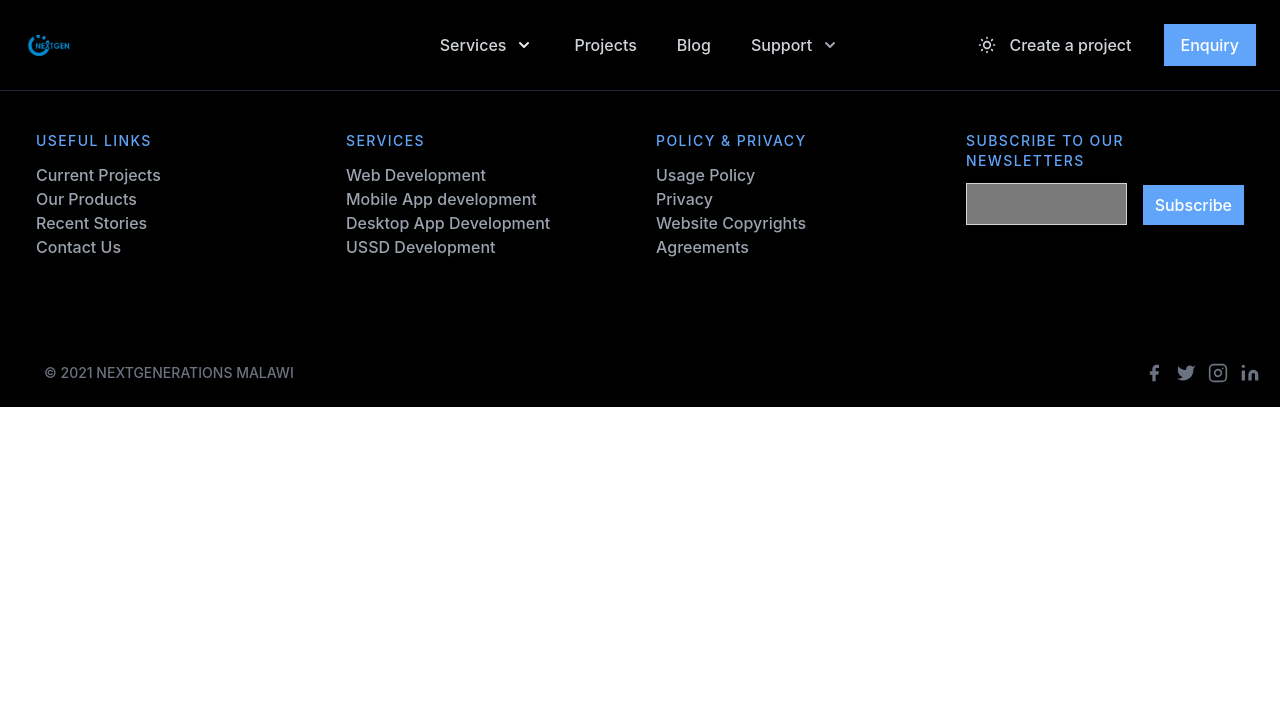
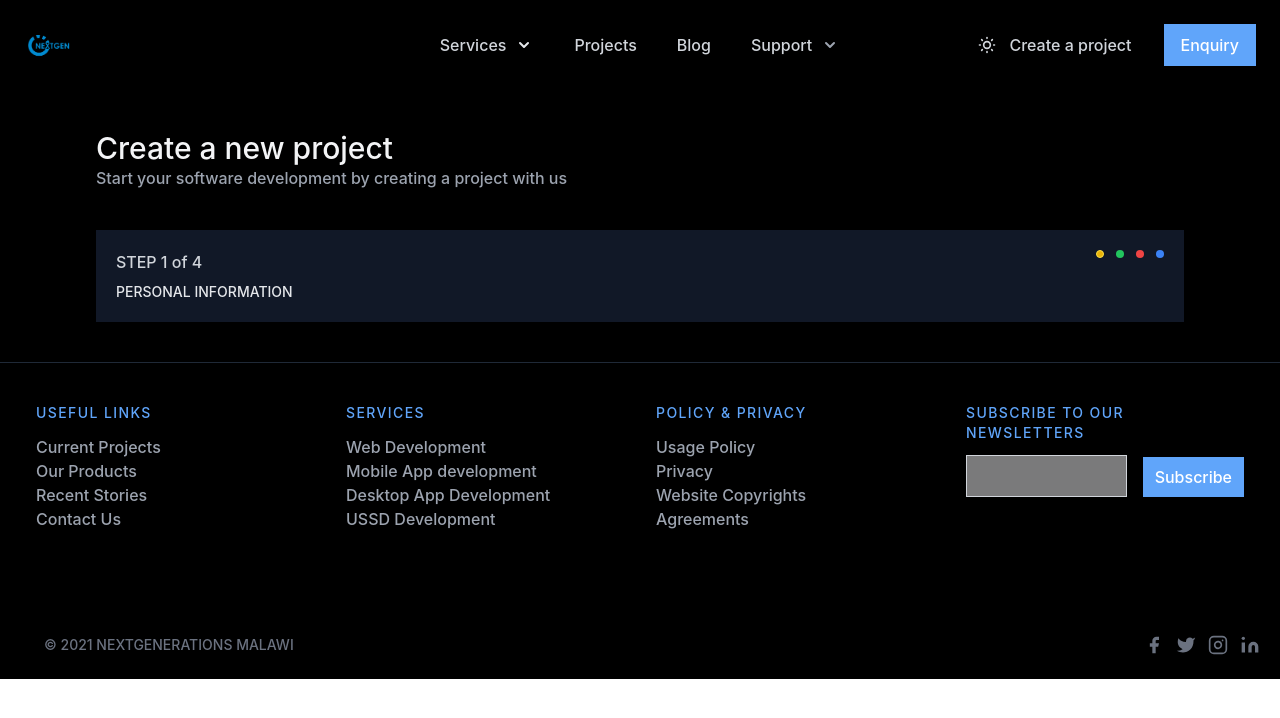
Before and after one commit to Brainy-Technologies/nextgenmalawi, a React (Create React App) app: page /create-project in a window 1280 px wide. Shown: the top 718 px of the page. Built offline with nearby package versions, Linux system fonts and the light colour scheme; what tailwindcss-hero-patterns would draw is missing.

Commit message:
Projects

```diff
--- a/src/App.tsx
+++ b/src/App.tsx
@@ -3,6 +3,7 @@ import {Route, Routes} from 'react-router-dom'
 import LandingPage from './pages/LandingPage';
 import CreateProject from './pages/projects/CreateProject';
 import HelpCenter from './pages/support/HelpCenter';
+import Projects from './pages/projects/Projects';
 
 function App() {
 
@@ -10,6 +11,8 @@ function App() {
     <Routes>
 
       <Route path="/" element={<LandingPage/>}/>
+
+      <Route path="/projects" element={<Projects/>}/>
 
       <Route path="/create-project" element={<CreateProject/>}/>
 
--- a/src/pages/LandingPage.tsx
+++ b/src/pages/LandingPage.tsx
@@ -34,10 +34,10 @@ export default function LandingPage() {
                     <main className="justify-center items-center flex flex-col">
                         <div className="sm:text-center lg:text-left">
                         <h1 className="text-3xl text-center font-bold">
-                            <span className="block xl:inline text-center text-gray-100">We are centuries beyond</span>
+                            <span style={{ fontFamily: 'Architects Daughter' }} className="block xl:inline text-center text-gray-100">Nextgenerations, centuries beyond</span>
                         </h1>
                         <p className="mt-3 text-lg text-center text-gray-300">
-                            Digitize your businesses/firms from manual or paper work to automated digitized systems. Grow your firm with us today!
+                            Digitize your businesses/firms from manual or paper work to automated digitized systems. Grow your firm with us today.
                         </p>
                         <div className="mt-5 sm:mt-8 sm:flex items-center justify-center">
                             <div className="rounded-md shadow">
@@ -357,11 +357,11 @@ export default function LandingPage() {
                         </div>
                     </div> : <></>}
 
-                    <button
+                    {/* <button
                         onClick={()=> setShowMessageBubble(!showMessageBubble)}
                         className="fixed focus:ring-2 focus:ring-offset-2 focus:ring-blue-300 items-center flex justify-center  bottom-10 rounded-full border-8 border-blue-400 right-2 w-14 h-14 bg-blue-500">
                         <ChatAltIcon className='text-white w-6 h-6'/>
-                    </button>
+                    </button> */}
 
                 </div>
 
--- a/src/pages/LandingPageHeader.tsx
+++ b/src/pages/LandingPageHeader.tsx
@@ -190,7 +190,7 @@ export default function LandingPageHeader() {
             </Popover>
 
             <Link
-              to="#"
+              to="/projects"
               className="text-base font-medium text-gray-300 hover:text-gray-100"
             >
               Projects
--- a/src/pages/projects/CreateProject.tsx
+++ b/src/pages/projects/CreateProject.tsx
@@ -6,8 +6,27 @@ export default function CreateProject() {
     return (
         <div>
             <LandingPageHeader/>
-             <div>
-
+             <div className='sm:px-24 px-5 sm:py-10 py-5 bg-black'>
+                <h3 className="text-3xl text-gray-100">
+                    Create a new project
+                </h3>
+                <p className="text-md text-gray-400">
+                    Start your software development by creating a project with us
+                </p>
+                <div className="mt-10 bg-gray-900 p-5">
+                    <div className="justify-between flex">
+                        <div>
+                            <p className="text-gray-300">STEP 1 of 4</p>
+                        </div>
+                        <div className="flex space-x-3">
+                            <button className="w-2 h-2 bg-yellow-500 rounded-full border border-yellow-300"></button>
+                            <button className="w-2 h-2 bg-green-500 rounded-full"></button>
+                            <button className="w-2 h-2 bg-red-500 rounded-full"></button>
+                            <button className="w-2 h-2 bg-blue-500 rounded-full"></button>
+                        </div>
+                    </div>
+                    <h3 className="uppercase text-gray-200 mt-2 text-sm">personal information</h3>
+                </div>
              </div>
             <LandingPageFooter/>
         </div>
--- /dev/null
+++ b/src/pages/projects/Projects.tsx
@@ -0,0 +1,13 @@
+import React from 'react'
+import LandingPageFooter from '../LandingPageFooter'
+import LandingPageHeader from '../LandingPageHeader'
+
+export default function Projects() {
+    return (
+        <div>
+            <LandingPageHeader/>
+                Projects
+            <LandingPageFooter/>
+        </div>
+    )
+}
```
